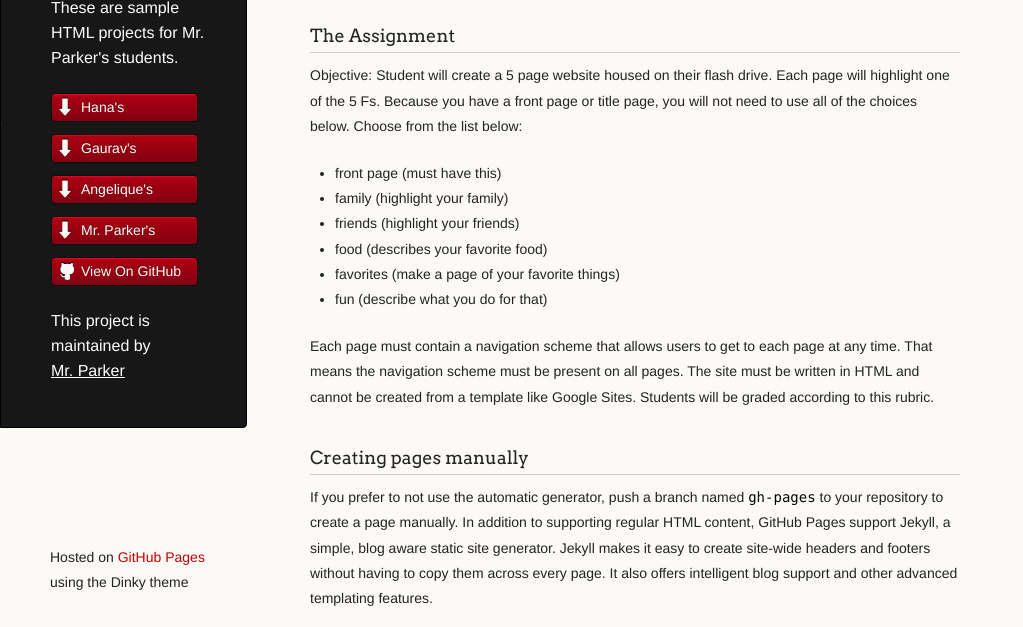
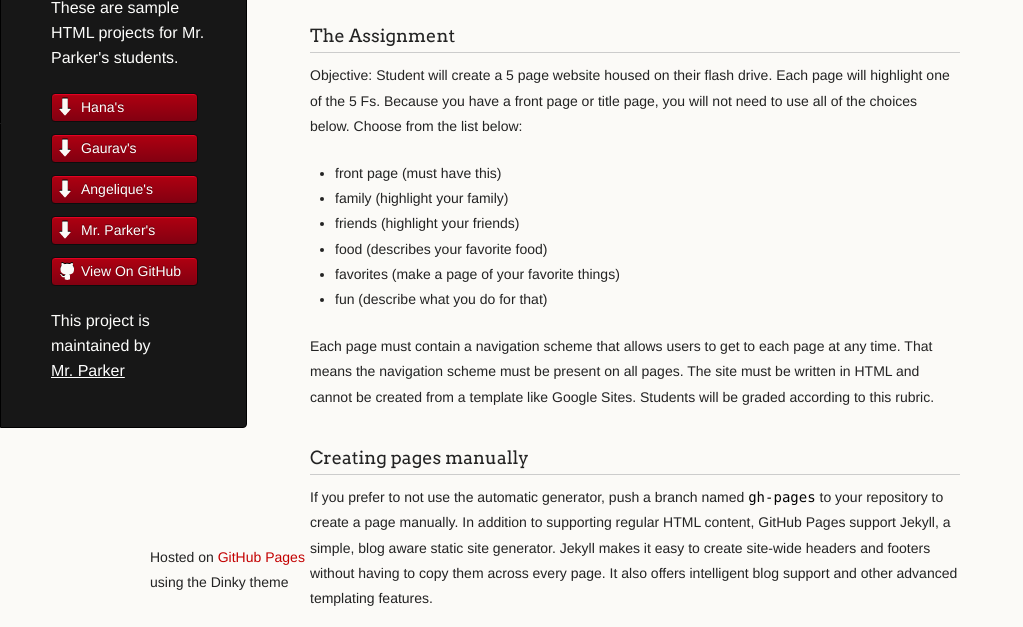
Before and after one commit to torpar/html-sample, a plain HTML site: page index.html in a window 1280 px wide. Shown: the part 173-800 px from the top of the page, without its empty margins (0-1023 px from the left). Drawn offline with Linux system fonts and the light colour scheme.

Commit message:
Update styles.css

```diff
--- a/stylesheets/styles.css
+++ b/stylesheets/styles.css
@@ -332,7 +332,7 @@ footer {
   float:left;
   position:fixed;
   bottom:10px;
-	padding-left: 50px;
+	padding-left: 150px;
 }
 
 @media print, screen and (max-width: 960px) {
```
